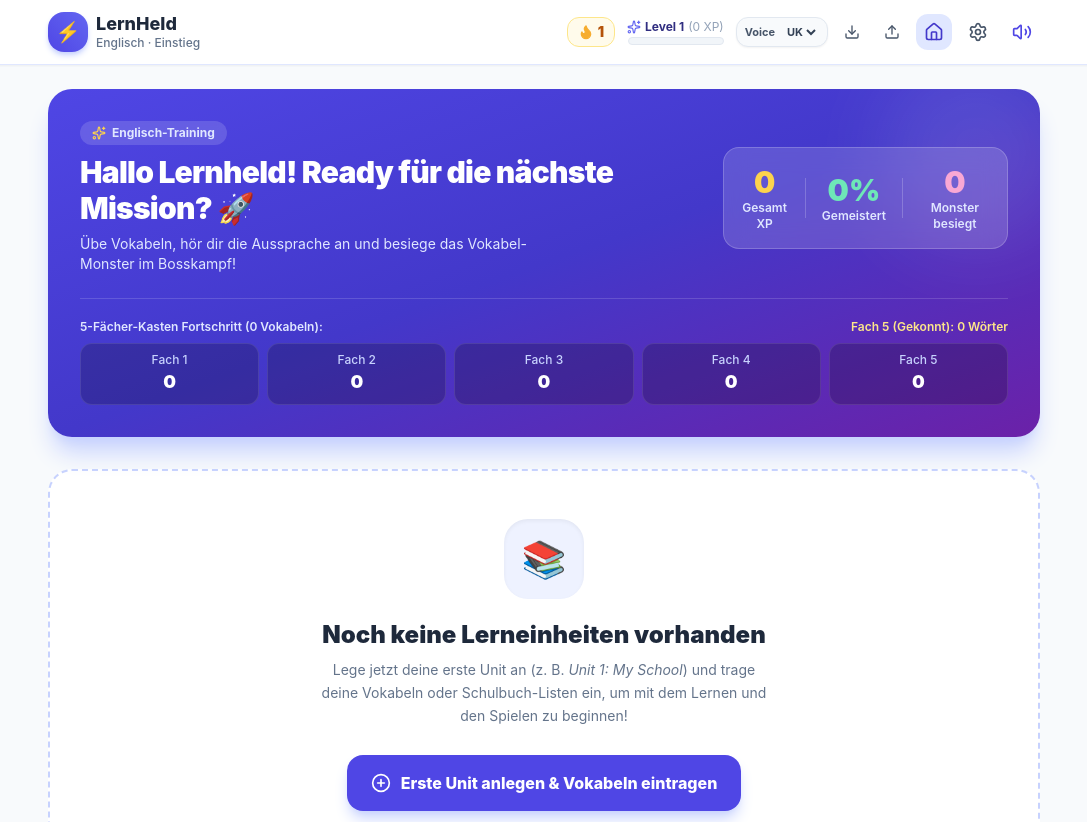
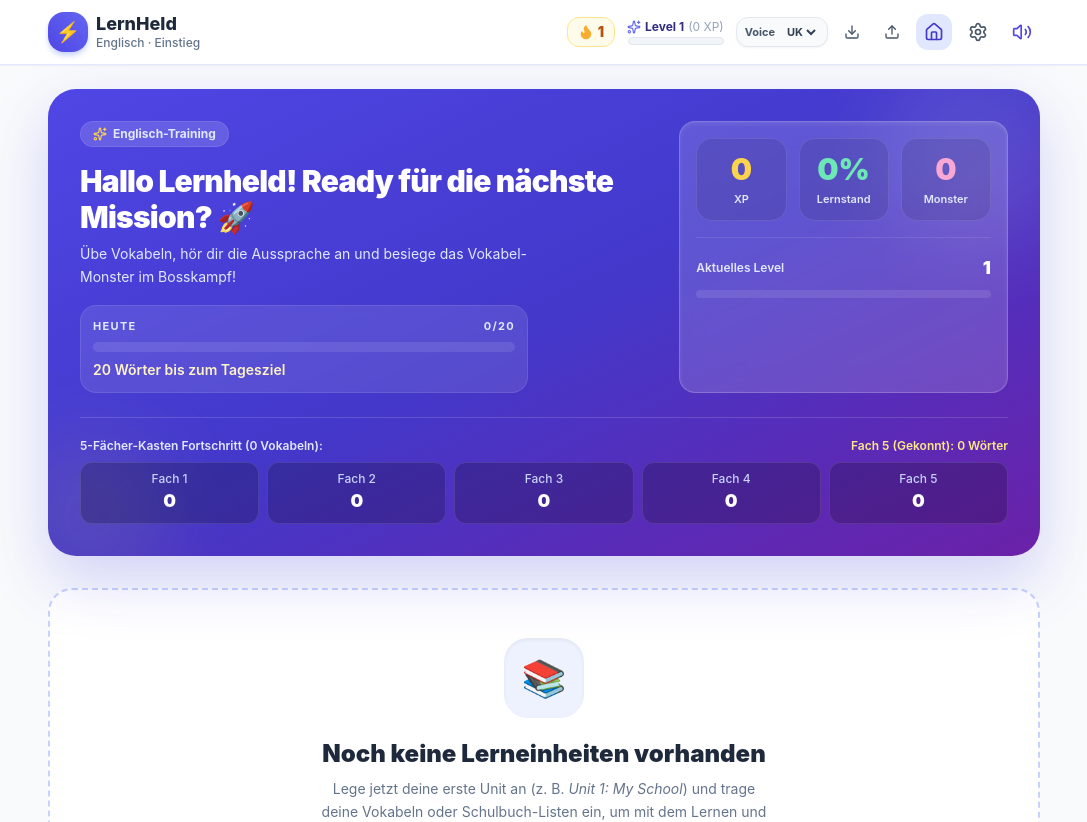
Before and after one commit to Stickup1/LernApp, a React (Vite) app: page / in a window 1280 px wide. Shown: the top 822 px of the page, without its empty margins (96-1183 px from the left). Built offline with nearby package versions, Linux system fonts and the light colour scheme.

Commit message:
feat: polish dashboard UX and progress summary

```diff
--- a/src/components/Dashboard.tsx
+++ b/src/components/Dashboard.tsx
@@ -33,47 +33,83 @@
   const masteryPercent = allWords.length > 0
     ? Math.round((masteredCount / allWords.length) * 100)
     : 0;
+  const todayGoal = 20;
+  const todayProgressPercent = Math.min(100, Math.round((progress.wordsPracticedToday / todayGoal) * 100));
+  const nextMilestoneText = progress.wordsPracticedToday >= todayGoal
+    ? 'Tagesziel erreicht!'
+    : `${Math.max(0, todayGoal - progress.wordsPracticedToday)} Wörter bis zum Tagesziel`;
 
   return (
     <div className="max-w-5xl mx-auto px-4 py-6 space-y-8">
-      {/* Hero Card */}
-      <div className="relative overflow-hidden rounded-3xl bg-gradient-to-br from-indigo-600 via-indigo-700 to-purple-800 text-white p-6 sm:p-8 shadow-xl shadow-indigo-200">
+      <div className="relative overflow-hidden rounded-[28px] bg-gradient-to-br from-indigo-600 via-indigo-700 to-purple-800 text-white p-6 sm:p-8 shadow-[0_24px_60px_rgba(79,70,229,0.22)]">
         <div className="absolute top-0 right-0 -mt-8 -mr-8 w-48 h-48 bg-white/10 rounded-full blur-2xl pointer-events-none" />
+        <div className="absolute bottom-0 left-0 -mb-10 -ml-10 w-40 h-40 bg-amber-300/10 rounded-full blur-2xl pointer-events-none" />
 
-        <div className="relative z-10 flex flex-col sm:flex-row items-start sm:items-center justify-between gap-6">
-          <div className="space-y-2">
-            <div className="inline-flex items-center gap-1.5 px-3 py-1 rounded-full bg-white/15 backdrop-blur-sm text-xs font-bold text-indigo-100">
+        <div className="relative z-10 grid gap-6 lg:grid-cols-[1.4fr_0.8fr]">
+          <div className="space-y-4">
+            <div className="inline-flex items-center gap-1.5 px-3 py-1 rounded-full bg-white/15 backdrop-blur-sm text-xs font-bold text-indigo-100 border border-white/10">
               <Sparkles className="w-3.5 h-3.5 text-amber-300" />
               <span>Englisch-Training</span>
             </div>
-            <h1 className="text-2xl sm:text-3xl font-black tracking-tight">
-              Hallo Lernheld! Ready für die nächste Mission? 🚀
-            </h1>
-            <p className="text-indigo-100 text-sm max-w-md">
-              Übe Vokabeln, hör dir die Aussprache an und besiege das Vokabel-Monster im Bosskampf!
-            </p>
+
+            <div className="space-y-2">
+              <h1 className="text-2xl sm:text-3xl font-black tracking-tight leading-tight">
+                Hallo Lernheld! Ready für die nächste Mission? 🚀
+              </h1>
+              <p className="text-indigo-100 text-sm max-w-md leading-relaxed">
+                Übe Vokabeln, hör dir die Aussprache an und besiege das Vokabel-Monster im Bosskampf!
+              </p>
+            </div>
+
+            <div className="rounded-2xl bg-white/10 border border-white/10 p-3 backdrop-blur-sm max-w-md">
+              <div className="flex items-center justify-between text-[11px] uppercase tracking-[0.12em] text-indigo-100 font-bold mb-2">
+                <span>Heute</span>
+                <span>{progress.wordsPracticedToday}/{todayGoal}</span>
+              </div>
+              <div className="h-2.5 bg-white/10 rounded-full overflow-hidden">
+                <div
+                  className="h-full bg-gradient-to-r from-amber-300 via-orange-300 to-emerald-300 rounded-full transition-all duration-500"
+                  style={{ width: `${todayProgressPercent}%` }}
+                />
+              </div>
+              <div className="mt-2 text-sm font-semibold text-amber-100">
+                {nextMilestoneText}
+              </div>
+            </div>
           </div>
 
-          <div className="bg-white/15 backdrop-blur-md rounded-2xl p-4 border border-white/20 flex items-center gap-4 self-stretch sm:self-auto justify-around">
-            <div className="text-center">
-              <div className="text-2xl sm:text-3xl font-black text-amber-300">{progress.xp}</div>
-              <div className="text-xs text-indigo-100 font-semibold">Gesamt XP</div>
+          <div className="bg-white/15 backdrop-blur-md rounded-2xl p-4 border border-white/20 shadow-inner shadow-white/10">
+            <div className="grid grid-cols-3 gap-3 text-center">
+              <div className="rounded-2xl bg-slate-950/10 p-3 border border-white/10">
+                <div className="text-2xl sm:text-3xl font-black text-amber-300">{progress.xp}</div>
+                <div className="text-[11px] text-indigo-100 font-semibold mt-1">XP</div>
+              </div>
+              <div className="rounded-2xl bg-slate-950/10 p-3 border border-white/10">
+                <div className="text-2xl sm:text-3xl font-black text-emerald-300">{masteryPercent}%</div>
+                <div className="text-[11px] text-indigo-100 font-semibold mt-1">Lernstand</div>
+              </div>
+              <div className="rounded-2xl bg-slate-950/10 p-3 border border-white/10">
+                <div className="text-2xl sm:text-3xl font-black text-pink-300">{progress.monsterDefeatedCount}</div>
+                <div className="text-[11px] text-indigo-100 font-semibold mt-1">Monster</div>
+              </div>
             </div>
-            <div className="w-px h-10 bg-white/20" />
-            <div className="text-center">
-              <div className="text-2xl sm:text-3xl font-black text-emerald-300">{masteryPercent}%</div>
-              <div className="text-xs text-indigo-100 font-semibold">Gemeistert</div>
-            </div>
-            <div className="w-px h-10 bg-white/20" />
-            <div className="text-center">
-              <div className="text-2xl sm:text-3xl font-black text-pink-300">{progress.monsterDefeatedCount}</div>
-              <div className="text-xs text-indigo-100 font-semibold">Monster besiegt</div>
+
+            <div className="mt-4 pt-4 border-t border-white/10">
+              <div className="flex items-center justify-between text-xs text-indigo-100 font-semibold">
+                <span>Aktuelles Level</span>
+                <span className="text-lg font-black text-white">{progress.level}</span>
+              </div>
+              <div className="mt-2 h-2 bg-white/10 rounded-full overflow-hidden">
+                <div
+                  className="h-full bg-gradient-to-r from-emerald-300 to-cyan-300 rounded-full transition-all duration-500"
+                  style={{ width: `${Math.min(100, masteryPercent)}%` }}
+                />
+              </div>
             </div>
           </div>
         </div>
 
-        {/* Leitner Box Progress Mini-Bar */}
-        <div className="mt-6 pt-5 border-t border-white/15">
+        <div className="relative z-10 mt-6 pt-5 border-t border-white/15">
           <div className="flex items-center justify-between text-xs font-semibold mb-2">
             <span className="text-indigo-100">5-Fächer-Kasten Fortschritt ({allWords.length} Vokabeln):</span>
             <span className="text-amber-200">Fach 5 (Gekonnt): {masteredCount} Wörter</span>
@@ -201,7 +237,7 @@
           {/* 1. Flashcards */}
           <div
             onClick={() => onStartMode('flashcards')}
-            className="group cursor-pointer bg-white rounded-3xl p-5 border border-slate-200 hover:border-indigo-400 hover:shadow-lg transition-all flex flex-col justify-between"
+            className="group cursor-pointer bg-white rounded-3xl p-5 border border-slate-200 hover:border-indigo-400 hover:shadow-lg hover:-translate-y-1 transition-all duration-200 flex flex-col justify-between"
           >
             <div>
               <div className="w-12 h-12 rounded-2xl bg-amber-100 text-amber-700 flex items-center justify-center font-bold text-2xl mb-4 group-hover:scale-110 transition-transform">
@@ -223,7 +259,7 @@
           {/* 2. Speed Quiz */}
           <div
             onClick={() => onStartMode('quiz')}
-            className="group cursor-pointer bg-white rounded-3xl p-5 border border-slate-200 hover:border-indigo-400 hover:shadow-lg transition-all flex flex-col justify-between"
+            className="group cursor-pointer bg-white rounded-3xl p-5 border border-slate-200 hover:border-indigo-400 hover:shadow-lg hover:-translate-y-1 transition-all duration-200 flex flex-col justify-between"
           >
             <div>
               <div className="w-12 h-12 rounded-2xl bg-indigo-100 text-indigo-700 flex items-center justify-center font-bold text-2xl mb-4 group-hover:scale-110 transition-transform">
@@ -245,7 +281,7 @@
           {/* 3. Scramble Mode */}
           <div
             onClick={() => onStartMode('scramble')}
-            className="group cursor-pointer bg-white rounded-3xl p-5 border border-slate-200 hover:border-indigo-400 hover:shadow-lg transition-all flex flex-col justify-between"
+            className="group cursor-pointer bg-white rounded-3xl p-5 border border-slate-200 hover:border-indigo-400 hover:shadow-lg hover:-translate-y-1 transition-all duration-200 flex flex-col justify-between"
           >
             <div>
               <div className="w-12 h-12 rounded-2xl bg-emerald-100 text-emerald-700 flex items-center justify-center font-bold text-2xl mb-4 group-hover:scale-110 transition-transform">
@@ -267,7 +303,7 @@
           {/* 4. Writing Mode */}
           <div
             onClick={() => onStartMode('writing')}
-            className="group cursor-pointer bg-white rounded-3xl p-5 border border-slate-200 hover:border-indigo-400 hover:shadow-lg transition-all flex flex-col justify-between"
+            className="group cursor-pointer bg-white rounded-3xl p-5 border border-slate-200 hover:border-indigo-400 hover:shadow-lg hover:-translate-y-1 transition-all duration-200 flex flex-col justify-between"
           >
             <div>
               <div className="w-12 h-12 rounded-2xl bg-cyan-100 text-cyan-700 flex items-center justify-center font-bold text-2xl mb-4 group-hover:scale-110 transition-transform">
@@ -289,7 +325,7 @@
           {/* 5. Boss Fight: Monster Quest */}
           <div
             onClick={() => onStartMode('monster')}
-            className="group cursor-pointer bg-gradient-to-br from-pink-500 via-rose-500 to-purple-600 text-white rounded-3xl p-5 shadow-lg shadow-pink-200 hover:scale-[1.02] transition-all flex flex-col justify-between md:col-span-2 lg:col-span-2"
+            className="group cursor-pointer bg-gradient-to-br from-pink-500 via-rose-500 to-purple-600 text-white rounded-3xl p-5 shadow-[0_18px_35px_rgba(236,72,153,0.28)] hover:-translate-y-1 hover:shadow-[0_20px_42px_rgba(168,85,247,0.30)] transition-all duration-200 flex flex-col justify-between md:col-span-2 lg:col-span-2"
           >
             <div>
               <div className="flex items-center justify-between">
```
